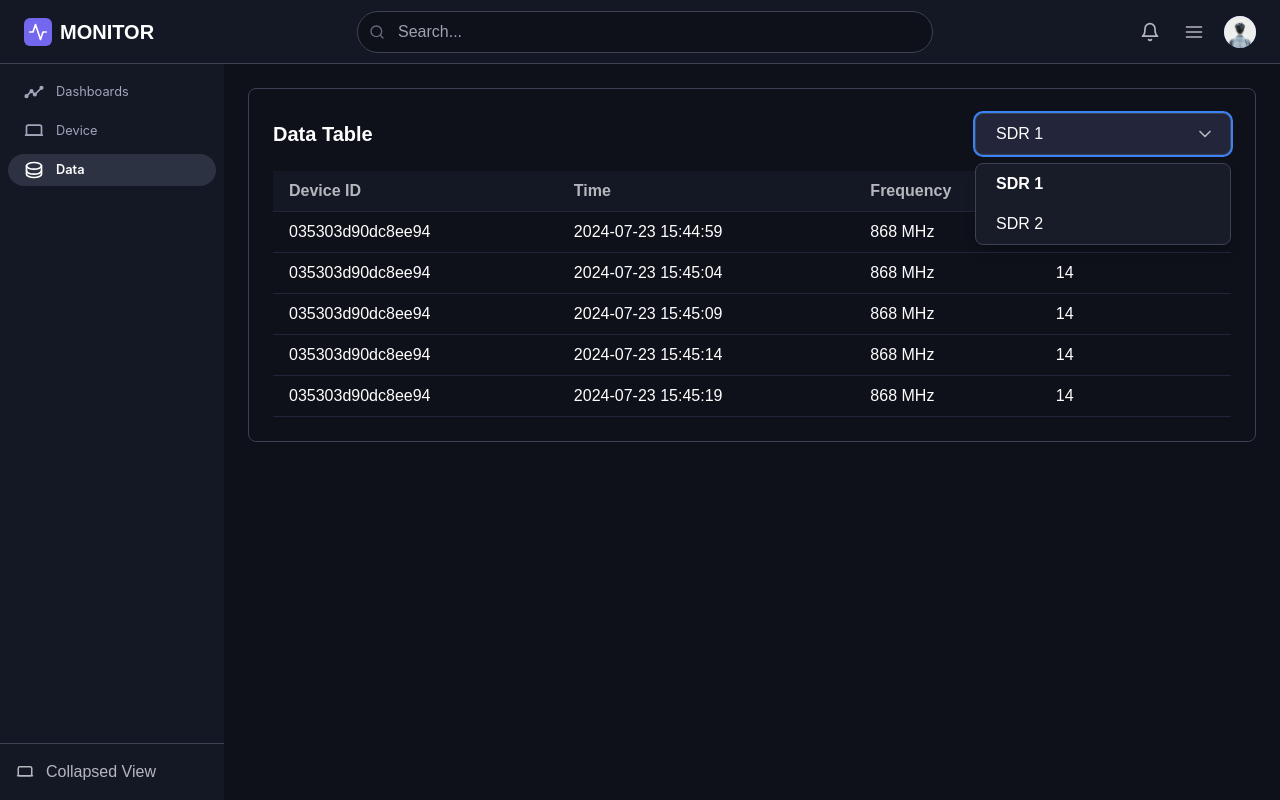
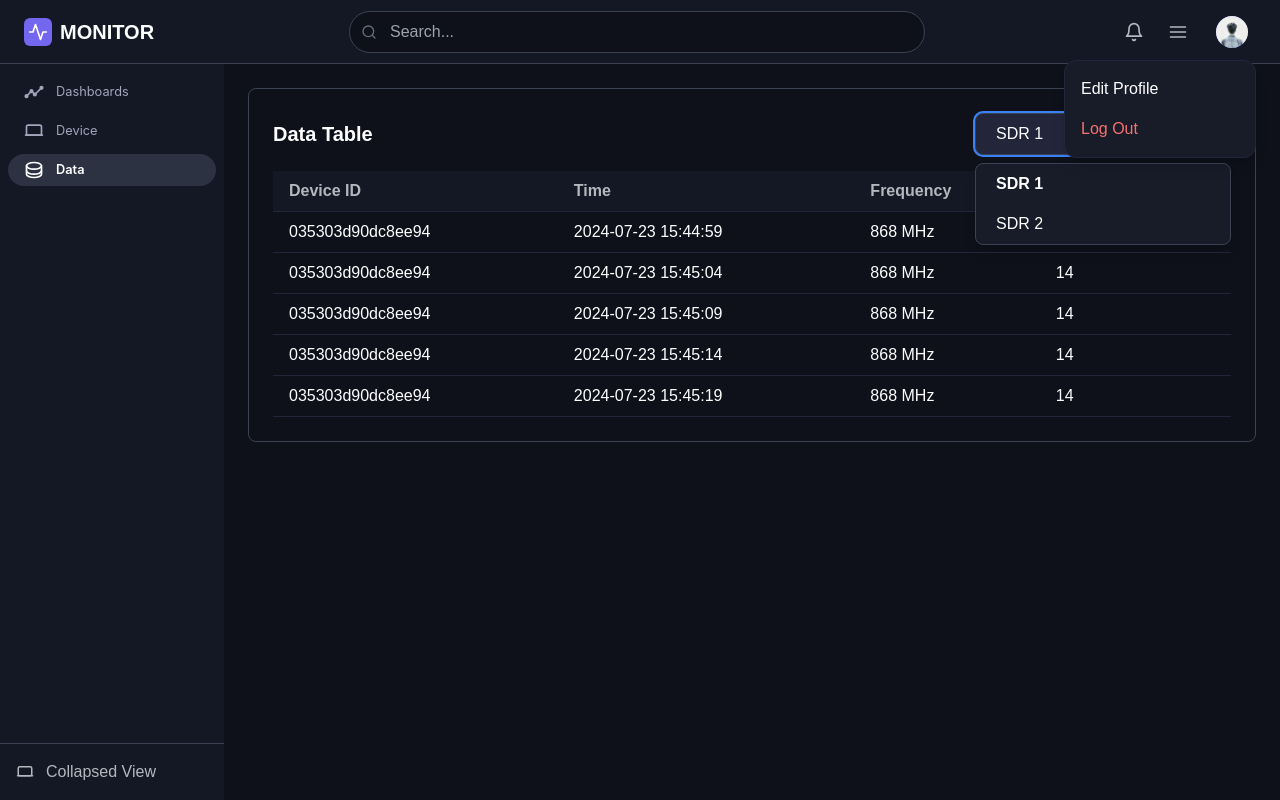
Before and after one commit to nad-if/proyek_ta__nadif, a Next.js app: page /data in a window 1280 px wide. Both pictures are taken after a click on the button "SDR 1". Built offline with nearby package versions, Linux system fonts and the light colour scheme.

Commit message:
update: profile

```diff
--- a/app/data/page.tsx
+++ b/app/data/page.tsx
@@ -64,11 +64,15 @@ export default function Data() {
         setDropdownOpen(false);
       }
     }
+    if (dropdownOpen) {
       document.addEventListener('mousedown', handleClickOutside);
+    } else {
+      document.removeEventListener('mousedown', handleClickOutside);
+    }
     return () => {
       document.removeEventListener('mousedown', handleClickOutside);
     };
-  }, []);
+  }, [dropdownOpen]);
 
   return (
     <div className="flex flex-col h-screen bg-[#0e111a]">
@@ -97,12 +101,35 @@ export default function Data() {
           <button className="text-[#B4B7BD] hover:text-white p-1">
             <FiMenu className="w-5 h-5" />
           </button>
+          <div className="relative" ref={dropdownRef}>
+            <div
+              className="flex items-center space-x-2 rounded-lg px-2 py-1 cursor-pointer"
+              onClick={() => setDropdownOpen((prev) => !prev)}
+            >
               <div className="w-8 h-8 rounded-full bg-[#7367F0] flex items-center justify-center">
                 <img
                   src="/Google Profile.jpg"
                   alt="Profile"
                   className="rounded-full w-full h-full object-cover"
                 />
+              </div>
+            </div>
+            {dropdownOpen && (
+              <div className="absolute right-0 mt-2 w-48 bg-[#181b28] border border-[#23263a] rounded-xl shadow-lg z-50 py-2 animate-fade-in">
+                <a
+                  href="/profile"
+                  className="block px-4 py-2 text-white hover:bg-[#23263a] rounded-lg transition-colors duration-100"
+                >
+                  Edit Profile
+                </a>
+                <button
+                  className="block w-full text-left px-4 py-2 text-red-400 hover:bg-[#23263a] rounded-lg transition-colors duration-100"
+                  onClick={() => { window.location.href = '/'; }}
+                >
+                  Log Out
+                </button>
+              </div>
+            )}
           </div>
         </div>
       </header>
--- a/app/device/page.tsx
+++ b/app/device/page.tsx
@@ -136,6 +136,25 @@ function DeviceSubmenu({ selectedDevice }: { selectedDevice: string }) {
 
 export default function Device() {
   const [selectedDevice, setSelectedDevice] = useState('SDR 1');
+  const [dropdownOpen, setDropdownOpen] = useState(false);
+  const dropdownRef = useRef<HTMLDivElement>(null);
+
+  useEffect(() => {
+    function handleClickOutside(event: MouseEvent) {
+      if (dropdownRef.current && !dropdownRef.current.contains(event.target as Node)) {
+        setDropdownOpen(false);
+      }
+    }
+    if (dropdownOpen) {
+      document.addEventListener('mousedown', handleClickOutside);
+    } else {
+      document.removeEventListener('mousedown', handleClickOutside);
+    }
+    return () => {
+      document.removeEventListener('mousedown', handleClickOutside);
+    };
+  }, [dropdownOpen]);
+
   return (
     <div className="flex flex-col h-screen bg-[#0e111a]">
       {/* Header */}
@@ -163,12 +182,35 @@ export default function Device() {
           <button className="text-[#B4B7BD] hover:text-white p-1">
             <FiMenu className="w-5 h-5" />
           </button>
+          <div className="relative" ref={dropdownRef}>
+            <div
+              className="flex items-center space-x-2 rounded-lg px-2 py-1 cursor-pointer"
+              onClick={() => setDropdownOpen((prev) => !prev)}
+            >
               <div className="w-8 h-8 rounded-full bg-[#7367F0] flex items-center justify-center">
                 <img
                   src="/Google Profile.jpg"
                   alt="Profile"
                   className="rounded-full w-full h-full object-cover"
                 />
+              </div>
+            </div>
+            {dropdownOpen && (
+              <div className="absolute right-0 mt-2 w-48 bg-[#181b28] border border-[#23263a] rounded-xl shadow-lg z-50 py-2 animate-fade-in">
+                <a
+                  href="/profile"
+                  className="block px-4 py-2 text-white hover:bg-[#23263a] rounded-lg transition-colors duration-100"
+                >
+                  Edit Profile
+                </a>
+                <button
+                  className="block w-full text-left px-4 py-2 text-red-400 hover:bg-[#23263a] rounded-lg transition-colors duration-100"
+                  onClick={() => { window.location.href = '/'; }}
+                >
+                  Log Out
+                </button>
+              </div>
+            )}
           </div>
         </div>
       </header>
```
Lines whose indentation alone changed are shown as unchanged.
